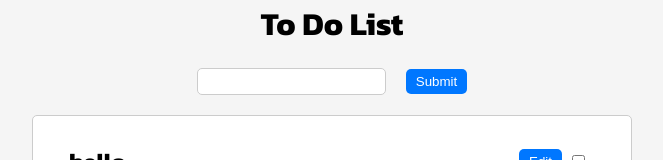
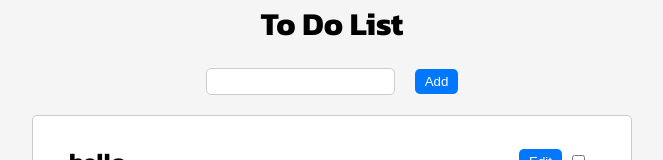
Before and after one commit to YongsakSaengsuk/React-To-Do-List, a React (Vite) app: page / in a window 1280 px wide. Shown: the top 160 px of the page, without its empty margins (308-971 px from the left). Built offline with nearby package versions, Linux system fonts and the light colour scheme.

Commit message:
Edit function

```diff
--- a/src/App.jsx
+++ b/src/App.jsx
@@ -4,25 +4,39 @@ import Headers from "./components/header";
 import Item from "./components/item";
 function App() {
   const [doText, setdoText] = useState("");
+  const [EditText, setEditText] = useState(null);
   const [textitem, setTextItem] = useState([
     // State for tasks
     { id: 1, text: "hello", check: false },
     { id: 2, text: "world", check: false },
   ]);
   function savetask(e) {
-    e.preventDefault(); // Prevent form reload
-    if (doText !== "") {
-      // id = check textitem what id right now and add that +1
+    e.preventDefault();
+    if (doText.trim() === "") {
+      alert("Please enter something");
+      return;
+    }
+
+    if (EditText !== null) {
+      // Edit existing task
+      const updatedItems = textitem.map((item) =>
+        item.id === EditText ? { ...item, text: doText } : item
+      );
+      console.log(updatedItems);
+      setTextItem(updatedItems);
+      setEditText(null); // Reset edit state
+    } else {
+      // Add new task
       const lastId =
         textitem.length > 0
           ? Math.max(...textitem.map((item) => item.id)) + 1
-          : 0;
-      setTextItem([...textitem, { id: lastId, text: doText }]);
-      setdoText(""); // Clear the input field
-    } else {
-      alert("Please enter something");
+          : 1; // Ensure unique ID
+      setTextItem([...textitem, { id: lastId, text: doText, check: false }]);
     }
+
+    setdoText(""); // Clear the input field
   }
+
   function Checkitem(id) {
     const newitem = textitem.map((item) => {
       if (item.id === id) {
@@ -32,14 +46,26 @@ function App() {
     });
     setTextItem(newitem);
   }
+  function Edittask(id) {
+    const taskToEdit = textitem.find((item) => item.id === id);
+    if (taskToEdit) {
+      setEditText(taskToEdit.id);
+      setdoText(taskToEdit.text);
+    }
+  }
   return (
     <>
       <div>
-        <Headers doText={doText} setText={setdoText} savetask={savetask} />
+        <Headers
+          doText={doText}
+          setText={setdoText}
+          savetask={savetask}
+          EditText={EditText}
+        />
         <div className="item-container">
           {textitem.map((item) => (
             <div key={item.id}>
-              <Item text={item} Checkitem={Checkitem}/>
+              <Item text={item} Checkitem={Checkitem} Edittask={Edittask} />
             </div>
           ))}
         </div>
--- a/src/components/Item.jsx
+++ b/src/components/Item.jsx
@@ -1,11 +1,11 @@
 import "./Item.css";
 export default function Item(porps) {
-  const { text, Checkitem, check } = porps;
+  const { text, Checkitem, Edittask } = porps;
   return (
     <div className={`item ${text.check ? "diabled" : ""}`}>
       <h2>{text.text}</h2>
       <div className="btn">
-        <button className="edit-btn">Edit</button>
+        <button className="edit-btn" onClick={() => Edittask(text.id)}>Edit</button>
         <label>
           <input type="checkbox" onClick={() => Checkitem(text.id)} />
         </label>
--- a/src/components/header.jsx
+++ b/src/components/header.jsx
@@ -1,6 +1,6 @@
 import "./header.css"
 export default function header(props) {
-  const { doText, setText, savetask } = props;
+  const { doText, setText, savetask, EditText } = props;
 
   return (
     <>
@@ -13,7 +13,7 @@ export default function header(props) {
           value={doText}
           onChange={(e) => setText(e.target.value)} // Update input state
         />
-        <button type="submit">Submit</button>
+        <button type="submit">{EditText ? "Update" : "Add"}</button>
       </form>
     </div>
     </>
```
